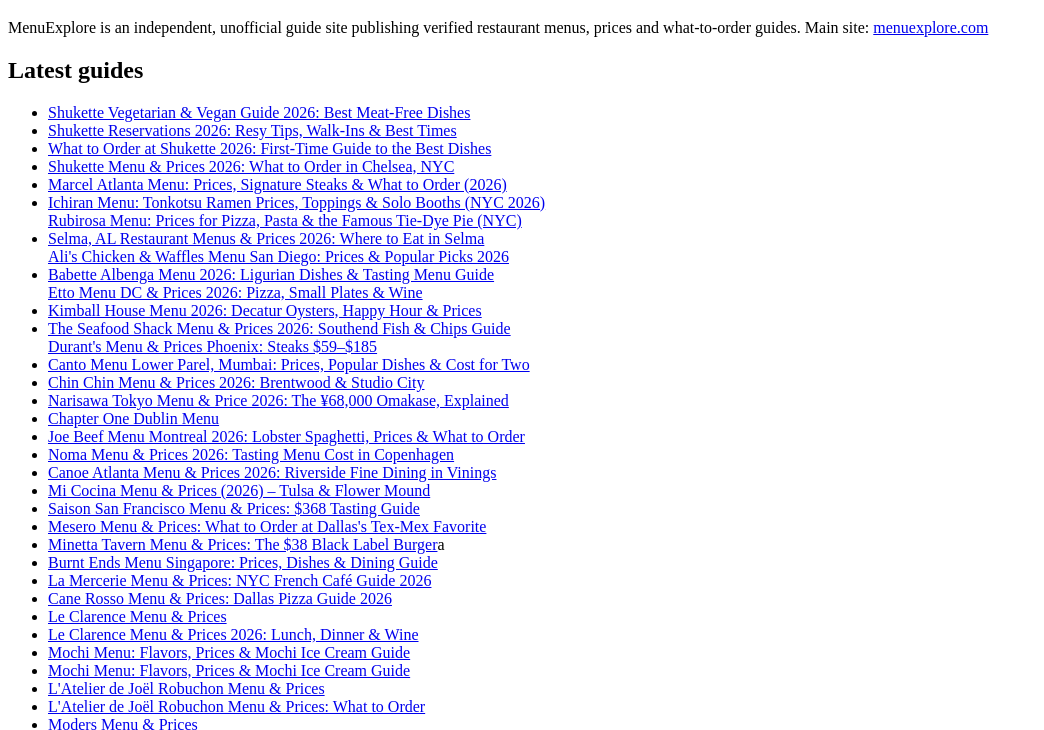
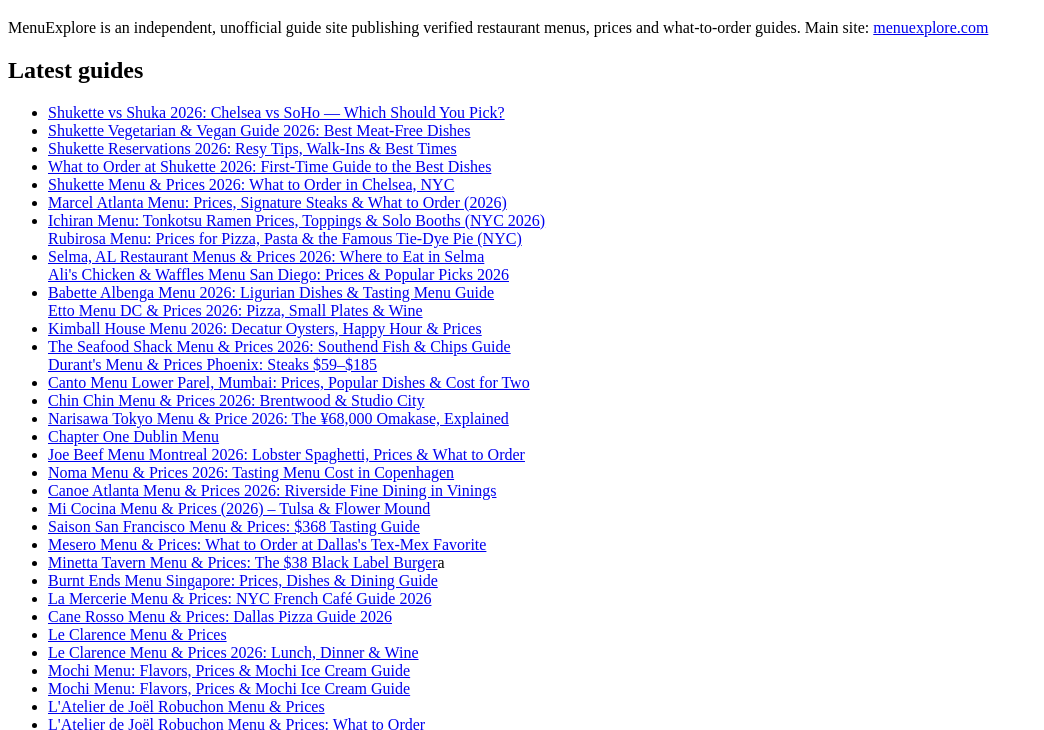
Before and after one commit to menuexplore/menuexplore.github.io, a plain HTML site: page index.html in a window 1280 px wide. Shown: the part 61-791 px from the top of the page, without its empty margins (0-1044 px from the left). Drawn offline with Linux system fonts and the light colour scheme.

Commit message:
Add Shukette vs Shuka to Latest guides

```diff
--- a/index.html
+++ b/index.html
@@ -10,6 +10,7 @@
 <p>MenuExplore is an independent, unofficial guide site publishing verified restaurant menus, prices and what-to-order guides. Main site: <a href="https://menuexplore.com">menuexplore.com</a></p>
 <h2>Latest guides</h2>
 <ul>
+<li><a href="shukette-vs-shuka.html">Shukette vs Shuka 2026: Chelsea vs SoHo — Which Should You Pick?</a></li>
 <li><a href="shukette-vegetarian-vegan-guide.html">Shukette Vegetarian &amp; Vegan Guide 2026: Best Meat-Free Dishes</a></li>
 <li><a href="shukette-reservations-walk-ins.html">Shukette Reservations 2026: Resy Tips, Walk-Ins &amp; Best Times</a></li>
 <li><a href="shukette-what-to-order.html">What to Order at Shukette 2026: First-Time Guide to the Best Dishes</a></li>
```
